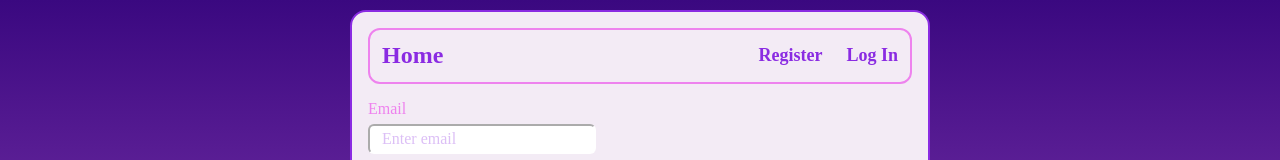
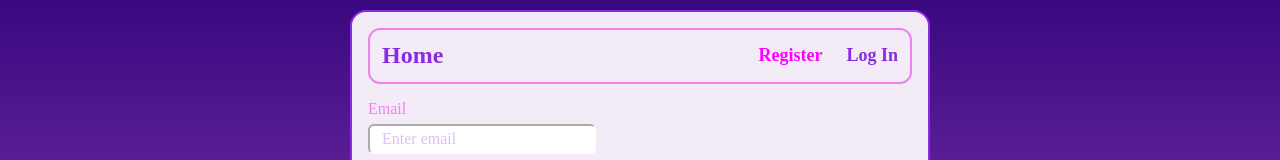
Before and after one commit to RafalGalecki/goit-react-hw-08-phonebook, a React (Create React App) app: page /goit-react-hw-08-phonebook/login in a window 1280 px wide. In both pictures the pointer is over the link "Register". Shown: the top 160 px of the page. Built offline with nearby package versions, Linux system fonts and the light colour scheme; a web font is replaced by a local one.

Commit message:
Update AuthNav.module.css

```diff
--- a/src/components/AuthNav/AuthNav.module.css
+++ b/src/components/AuthNav/AuthNav.module.css
@@ -12,8 +12,15 @@
   font-weight: 600;
   font-size: 18px;
   color: blueviolet;
+  transition-property: color;
+  transition-duration: 400ms;
+  transition-timing-function: cubic-bezier(0.4, 0, 0.2, 1);
 }
 
 .link.active {
   color: violet;
 }
+.link:hover,
+.link:focus {
+  color: magenta;
+}
```
